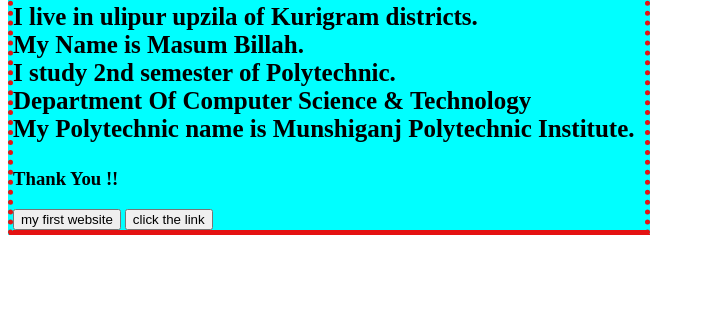
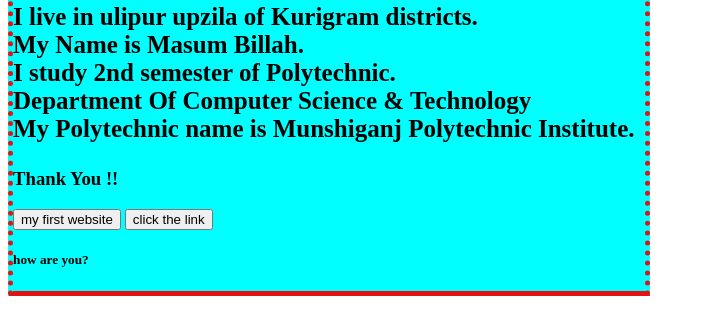
Before and after one commit to Masumbillah2062003/my-first-website, a plain HTML site: page index.html in a window 1280 px wide. Shown: the part 284-618 px from the top of the page, without its empty margins (0-705 px from the left). Drawn offline with Linux system fonts and the light colour scheme.

Commit message:
first commit

```diff
--- a/index.html
+++ b/index.html
@@ -20,6 +20,7 @@
         <h3> Thank You !!</h3>
         <button>my first website</button>
         <button>click the link</button>
+        <h5>how are you?</h5>
     </div>
 
 </body>
```
